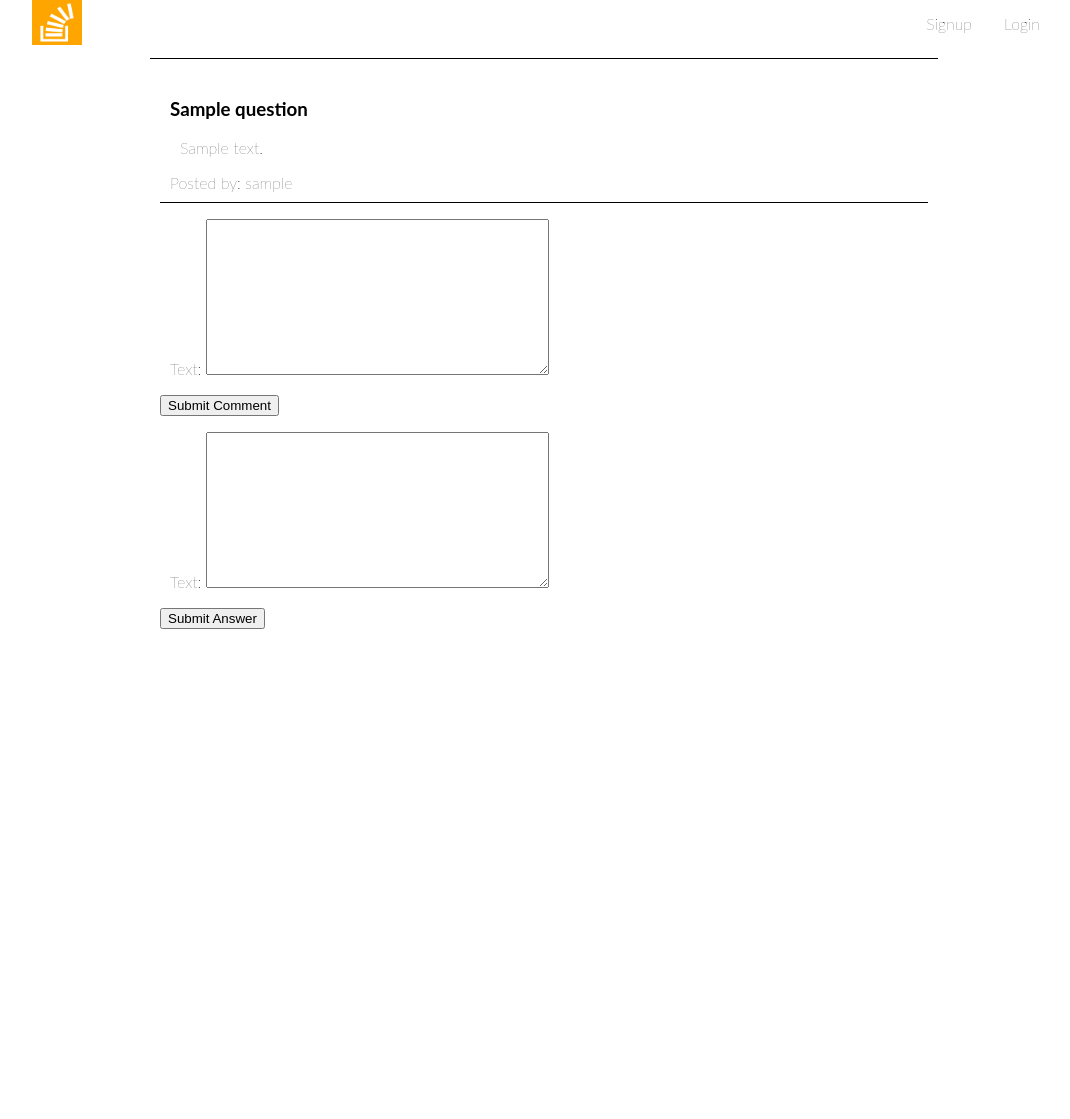
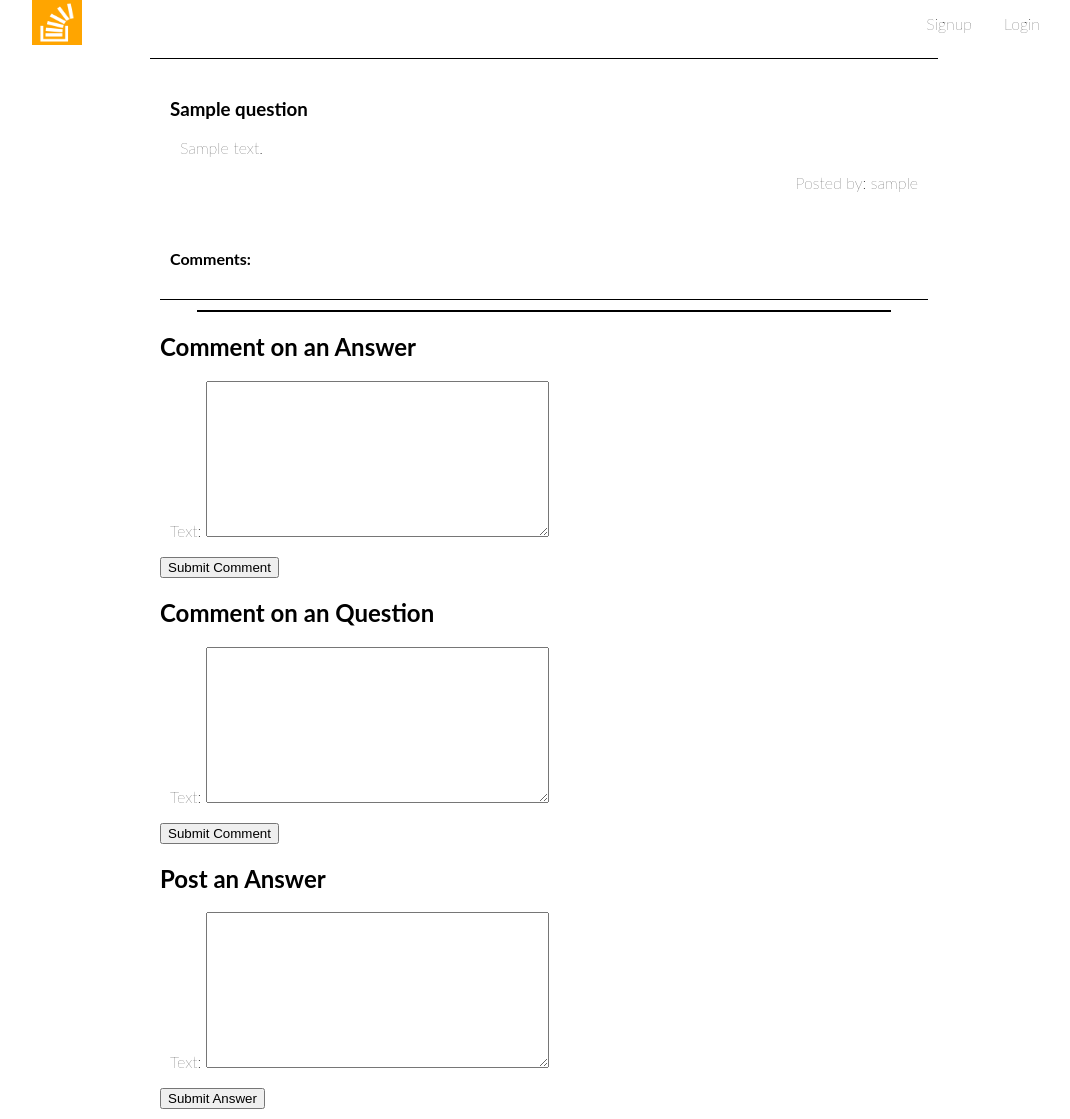
Before and after one commit to phist210/question_box, a Django app: page /question/1 in a window 1280 px wide. Shown: the whole page, without its empty margins (96-1166 px from the left). Before the commit the page ends 629 px from the top, so only its background shows below. Run offline with Django 3.2, Linux system fonts and the light colour scheme; tables that the repository leaves empty hold one stand-in row (values such as "Sample post"); some libraries are stand-ins or nearby versions.

Commit message:
comments for answers posting under answers

```diff
--- a/question_box_app/serializers.py
+++ b/question_box_app/serializers.py
@@ -14,13 +14,13 @@ class QuestionSerializer(serializers.ModelSerializer):  # might be useful to lis
 
     class Meta:
         model = Question
-        fields = ('title', 'text', 'user', 'created', 'id', 'answer_set')  # answer_set to view answers
+        fields = ('title', 'text', 'user', 'created', 'id', 'answer_set', 'questioncomment_set')  # answer_set to view answers
 
 
 class AnswerSerializer(serializers.ModelSerializer):
     class Meta:
         model = Answer
-        fields = ('text', 'question', 'user', 'created',)
+        fields = ('id', 'text', 'question', 'user', 'created', 'answercomment_set')
 
 
 class QuestionCommentSerializer(serializers.ModelSerializer):
@@ -32,7 +32,7 @@ class QuestionCommentSerializer(serializers.ModelSerializer):
 class AnswerCommentSerializer(serializers.ModelSerializer):
     class Meta:
         model = AnswerComment
-        fields = ('text', 'answer', 'user', 'created')
+        fields = ('id', 'text', 'answer', 'user', 'created')
 
 
 class QuestionVoteSerializer(serializers.ModelSerializer):
--- a/question_box_app/static/css/base.css
+++ b/question_box_app/static/css/base.css
@@ -8,17 +8,6 @@ p{
   text-indent: 10px;
 }
 
-.answer{
-  border:1px solid black;
-  padding: 10px;
-  margin: 10px;
-}
-
-.question_block{
-  border-bottom: 1px solid black;
-  padding: 10px;
-}
-
 .container{
   width: 60%;
   margin: 0 auto;
@@ -26,6 +15,11 @@ p{
   border-top: 1px solid black;
   padding: 10px;
   background-color: white;
+}
+
+.question_block{
+  border-bottom: 1px solid black;
+  padding: 10px;
 }
 
 .question{
@@ -41,8 +35,25 @@ p{
   border: 1px solid black;
 }
 
+.commentblock{
+  margin: 0 auto;
+  width:60%;
+}
+
 .answer_block{
   margin: 0 auto;
-  width: 70%;
+  margin-top: 10px;
+  width: 90%;
   border: 1px solid black;
 }
+
+.answer{
+  border:1px solid black;
+  padding: 10px;
+  margin: 10px;
+}
+
+.answer_comment{
+  text-indent: 20px;
+  font-size: 10px;
+}
--- a/question_box_app/static/css/header.css
+++ b/question_box_app/static/css/header.css
@@ -30,6 +30,7 @@ div#logo{
 
 div.header{
   width: 100%;
+
 }
 
 div.-container{
--- a/question_box_app/static/js/anscomment.js
+++ b/question_box_app/static/js/anscomment.js
@@ -1,32 +1,53 @@
 // answer comment js file
 
-$('#comment').click(function(event) {
-
+$('#submit_acomment').click(function(event) {
     event.preventDefault();
-    let $info = $('#comment_form :input');
-    console.log($info.serializeArray())
-    for(var i = 0; i < $info.length; i++) {
-        console.log($info[i]);
-    }
+    let $info = $('#acomment_form :input');
     let $text = $info[1].value;
     let $answer = $info[2].value;
-    let $user = $info[3].value;
-
+    let $user = Number($info[3].value);
     let $form = {
         "text": $text,
         "user": $user,
-        "answer": $answer,
+        "answer": 1,  //  make this work with the respective answer after implementing the form on click
+        "created": " ",
         'csrfmiddlewaretoken': $('[name="csrfmiddlewaretoken"]').val()
     }
-    console.log($form);
-
     $.ajax({
         type: "POST",
         url: "/api/commentanswer/",
         data: $form,
         success: function(result) {
             alert("commented!");
-            window.location.href = '/';
+            window.location.href = '#';
         }
     })
 });
+
+function getAnswerComments() {
+  var $answerCommentApi = "/api/commentanswer/";
+  var $full_url = document.URL; // Get current url
+  var $url_array = $full_url.split('/'); // Split the string into an array with / as separator
+  var $last_segment = $url_array[$url_array.length-1];  // Get the last part of the array (-1)
+  $.ajax({url: $answerCommentApi, success: function(result) {
+    var answerCommentLength = result.length;
+
+    //  need to access username from answerCommentOwner
+
+    for(var i = 0; i < answerCommentLength; i++) {
+      var $answerCommentAnswerID = result[i].answer;
+      var $answerCommentText = result[i].text;
+      var $answerCommentID = result[i].id;
+      console.log($answerCommentText);
+      console.log($answerCommentID);
+      var $answerCommentOwner = result[i].user;
+      console.log($answerCommentAnswerID);
+      if ($answerCommentAnswerID == $answerCommentAnswerID) {
+          $('div.answer#' + $answerCommentAnswerID).append('<div class=answer_comment id=' + $answerCommentID + '>' + $answerCommentOwner + " commented: " + '</br>' + $answerCommentText + '</br>' + "</div>");
+        }
+      };
+    }
+  });
+}
+
+getAnswerComments();
--- a/question_box_app/static/js/answer.js
+++ b/question_box_app/static/js/answer.js
@@ -1,7 +1,6 @@
 
 // AJAX for answering
 $('#submit_answer').click(function(event) {
-    console.log($('form').serializeArray());
     event.preventDefault();
     var $info = $('#a_form :input');
     var $text = $info[1].value;
@@ -14,7 +13,6 @@ $('#submit_answer').click(function(event) {
         "created": " ",
         'csrfmiddlewaretoken': $('[name="csrfmiddlewaretoken"]').val()
     }
-    console.log($form);
     $.ajax({
         type:'POST',
         url: '/api/answer/',
@@ -32,7 +30,6 @@ function getAnswers() {
   var $last_segment = $url_array[$url_array.length-1];  // Get the last part of the array (-1)
   $.ajax({url: $answerApi, success: function(result) {
     var answerLength = result.length;
-    console.log(result);
 
     //  need to access username from answerOwner
 
@@ -42,8 +39,7 @@ function getAnswers() {
       var $answerID = result[i].id;
       var $answerOwner = result[i].user;
       if ($answerQuestionID == $last_segment) {
-          console.log($answerQuestionID);
-          $('div.block').append('<div class=answer id=' + $answerID + '>' + $answerOwner + " said: " + '<br>' + $answerText + "</div>");
+          $('div.answer_block').append('<div class=answer id=' + $answerID + '>' + $answerOwner + " said: " + '<br>' + $answerText + "</div>");
         }
       };
     }
--- a/question_box_app/static/js/qcomment.js
+++ b/question_box_app/static/js/qcomment.js
@@ -1,7 +1,6 @@
 //form to make a comment via ajax
 
 $('#submit_qcomment').click(function(event) {
-    console.log($('form').serializeArray());
     event.preventDefault();
     var $info = $('#qcomment_form :input');
     var $text = $info[1].value;
@@ -20,8 +19,32 @@ $('#submit_qcomment').click(function(event) {
         data: $form,
         success: function(result) {
             alert("Comment added!");
-            console.log($form);
             window.location.href = "#";
         }
     })
 });
+
+function getQuestionComments() {
+  var $questionCommentApi = "/api/commentquestion/";
+  var $full_url = document.URL; // Get current url
+  var $url_array = $full_url.split('/'); // Split the string into an array with / as separator
+  var $last_segment = $url_array[$url_array.length-1];  // Get the last part of the array (-1)
+  $.ajax({url: $questionCommentApi, success: function(result) {
+    var questionCommentLength = result.length;
+
+    //  need to access username from questionCommentOwner
+
+    for(var i = 0; i < questionCommentLength; i++) {
+      var $questionCommentQuestionID = result[i].question;
+      var $questionCommentText = result[i].text;
+      var $questionCommentID = result[i].id;
+      var $questionCommentOwner = result[i].user;
+      if ($questionCommentQuestionID == $last_segment) {
+          $('div.commentblock').append('<div class=question_comment id=' + $questionCommentID + '>' + $questionCommentOwner + " said: " + '<br>' + $questionCommentText + '</br>' + "</div>");
+        }
+      };
+    }
+  });
+}
+
+getQuestionComments();
--- a/question_box_app/templates/question_box_app/question.html
+++ b/question_box_app/templates/question_box_app/question.html
@@ -1,7 +1,7 @@
 {% extends 'question_box_app/base.html' %}
 {% block extra_head %}
 {% load staticfiles %}
-<link href="{% static 'css/base.css' %}?v=00002" rel="stylesheet">
+<link href="{% static 'css/base.css' %}?v=00003" rel="stylesheet">
 <title>Question Box: {{question.title}}</title>
 {% endblock %}
 
@@ -13,15 +13,30 @@
     <div class='question_block'>
       <h3>{{question.title}}</h3>
       <p>{{question.text}}</p>
-      Posted by: {{question.user.username}}</br>
+      <p style='text-align: right'>Posted by: {{question.user.username}}</p></br>
       {#{% for answer in answers %}{{answer.id}} {% endfor %}#}
-
+      <h4>Comments:</h4>
+        <div class='commentblock'>
+        </div>
     </div>
 
-    <div class='block'>
+    <div class='answer_block'>
     </div>
 
+
+  <div id="acomment_form">
+    <h2>Comment on an Answer</h2>
+    <form method="POST">
+       {% csrf_token %}
+       {{ form.as_p }}
+       <input name="answer_id" value="{{answer.id}}" style="display:none"/>
+       <input name="user_id" value="{{user.id}}" style="display:none"/>
+     <input type="submit" id="submit_acomment" value="Submit Comment"/>
+    </form>
+  </div>
+
   <div id="qcomment_form">
+    <h2>Comment on an Question</h2>
       <form method='POST'>
           {% csrf_token %}
           {{ form.as_p }}
@@ -32,6 +47,7 @@
   </div>
 
   <div id="a_form">
+    <h2>Post an Answer</h2>
       <form method='POST'>
           {% csrf_token %}
           {{ form.as_p }}
@@ -46,5 +62,6 @@
 {% endblock %}
 {% block javascript %}
 <script src="{% static 'js/answer.js' %}"></script>
+<script src="{% static 'js/anscomment.js' %}"></script>
 <script src="{% static 'js/qcomment.js' %}"></script>
 {% endblock %}
```
